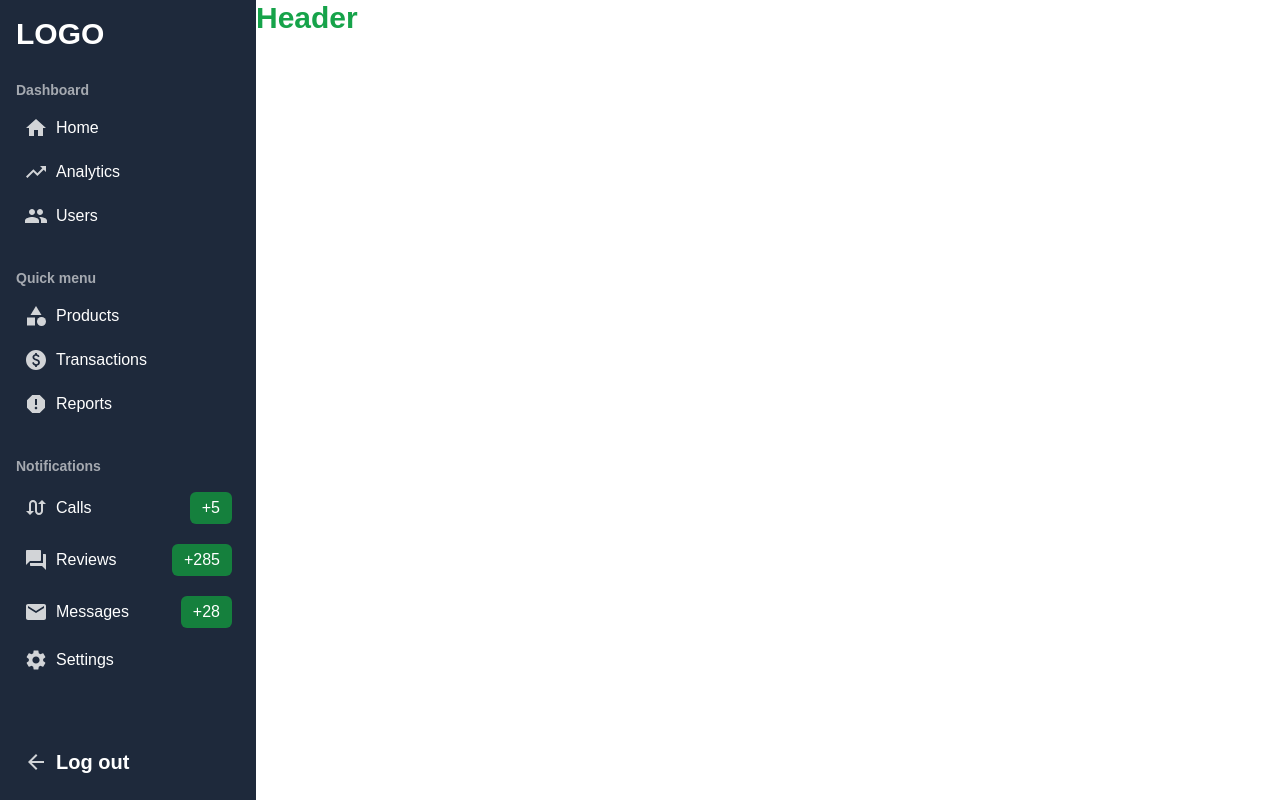
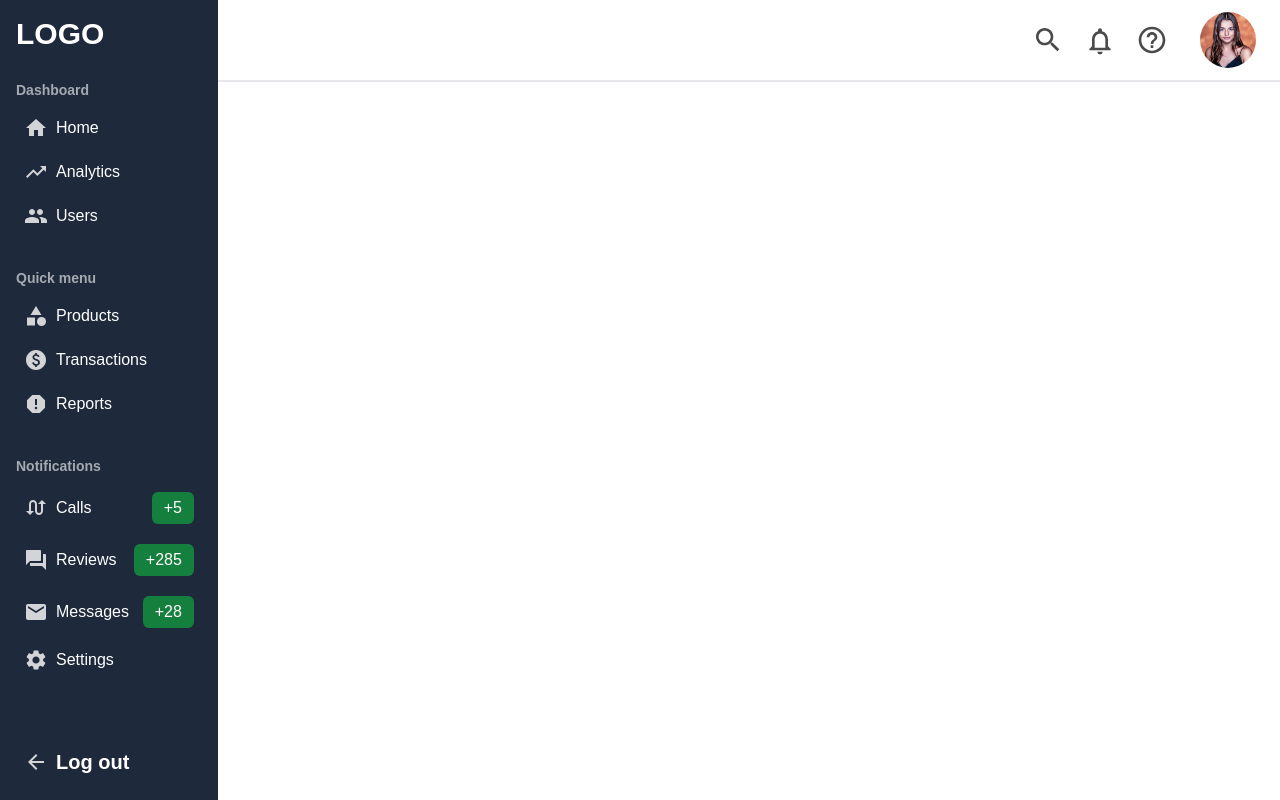
Before and after one commit to beksturgunbaev/dashboard, a React (Create React App) app: page / in a window 1280 px wide. Built offline with nearby package versions, Linux system fonts and the light colour scheme.

Commit message:
Added icons and profile icon for the header

```diff
--- a/src/components/content/Content.jsx
+++ b/src/components/content/Content.jsx
@@ -3,7 +3,7 @@ import Header from "../header/header";
 
 const Content = function() {
     return(
-        <div className="">
+        <div className="w-full">
             < Header />
         </div>
     )
--- a/src/components/header/header.jsx
+++ b/src/components/header/header.jsx
@@ -1,9 +1,30 @@
 import React from "react";
+import ava from '../../Assets/img/ava.jpeg';
+import { NotificationsNone, Search, HelpOutline, Opacity } from '@mui/icons-material'
+
+let styleForNavIcons = {
+    fontSize: '2rem',
+    opacity: '.7',
+    cursor: 'pointer'
+}
 
 const Header = function() {
     return (
-        <header className="flex-1">
-            <div className="text-green-600 text-3xl font-bold">Header</div>
+        <header className="p-3 text-black flex justify-end items-center border-b-2 border-state-800">
+            <ul className="flex justify-between items-center">
+                <li className="mr-5">
+                    < Search style={styleForNavIcons} />
+                </li>
+                <li className="mr-5 text-2xl">
+                    < NotificationsNone style={styleForNavIcons} />
+                </li>
+                <li className="mr-5">
+                    < HelpOutline style={styleForNavIcons} />
+                </li>
+                <li>
+                    <img className="mx-3 w-14 h-14 rounded-full cursor-pointer object-cover" src={ava} alt="ava" />
+                </li>
+            </ul>
         </header>
     );
 }
--- a/src/components/sidebar/Sidebar.jsx
+++ b/src/components/sidebar/Sidebar.jsx
@@ -1,6 +1,5 @@
 import React from "react";
-import { Home, TrendingUp, Category, Group, Paid, Report, Settings, LocalPostOffice, QuestionAnswer, SwapCalls, ArrowBack }
-from '@mui/icons-material';
+import { Home, TrendingUp, Category, Group, Paid, Report, Settings, LocalPostOffice, QuestionAnswer, SwapCalls, ArrowBack } from '@mui/icons-material';
 
 const Sidebar = function() {
     return (
```
Also changed, not shown: src/Assets/img/ava.jpeg (added).
